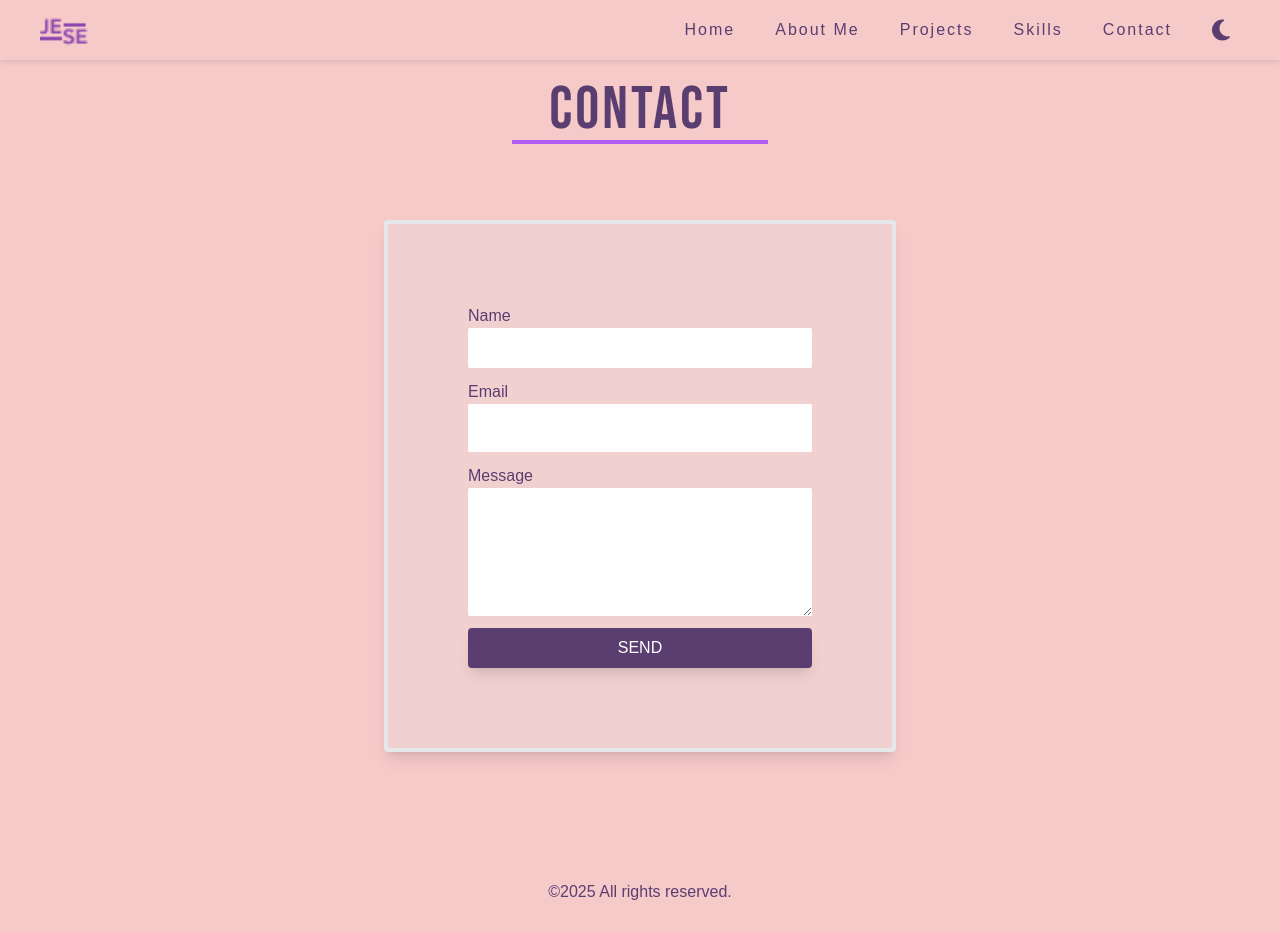
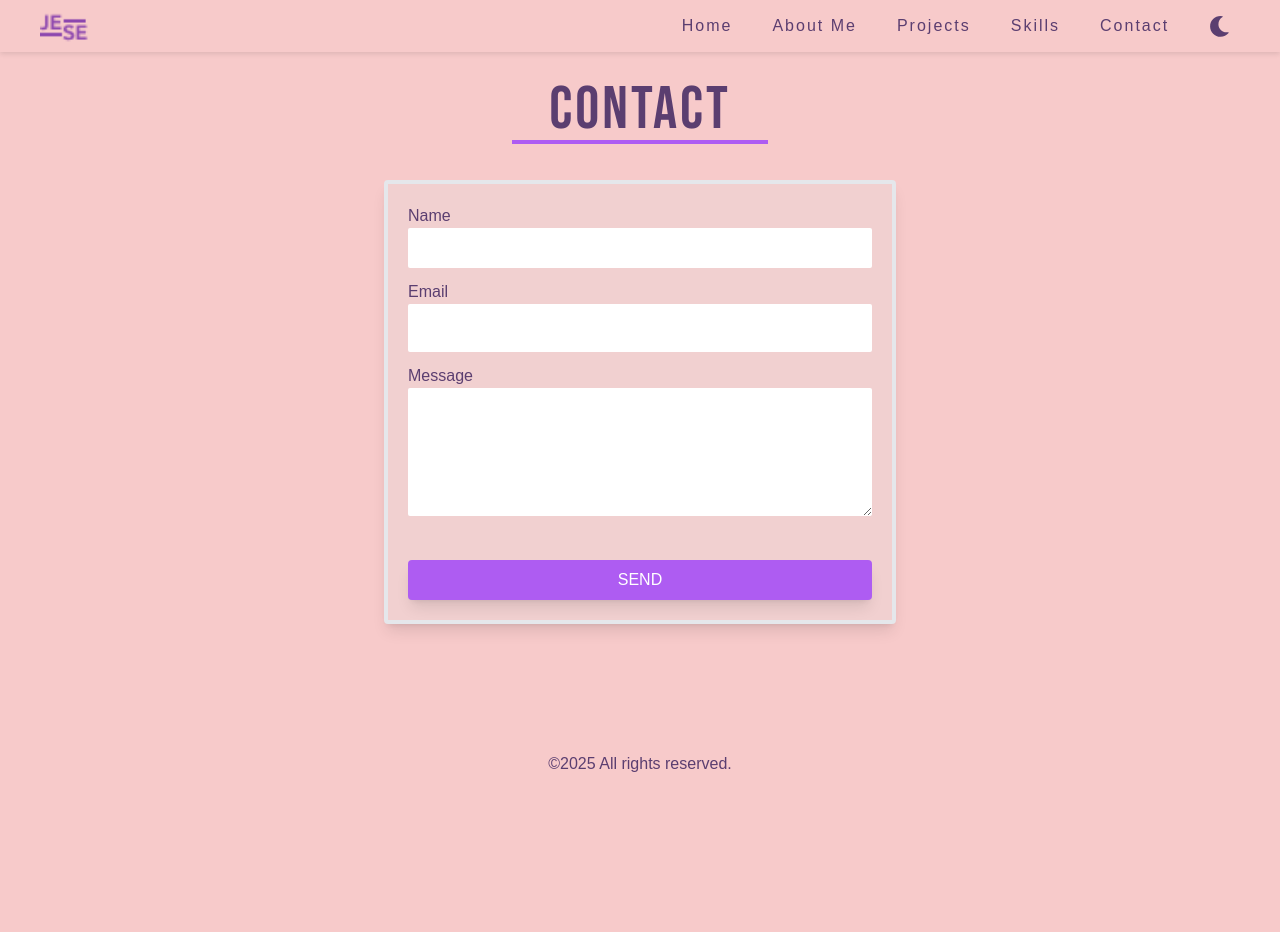
Before and after one commit to yui9667/portfolio-y, a React (Vite) app in the folder portfolio-y/: page /contact in a window 1280 px wide. After the commit the page ends 804 px from the top, so only its background shows below. Built offline with nearby package versions, Linux system fonts and the light colour scheme; a web font is replaced by a local one.

Commit message:
Changed icons and adjusted design

```diff
--- a/portfolio-y/src/components/Contact/Contact.jsx
+++ b/portfolio-y/src/components/Contact/Contact.jsx
@@ -52,7 +52,7 @@ const Contact = () => {
           whileInView={{ opacity: 1 }}
           transition={{ duration: 1 }}
           viewport={{ once: true, amount: 0.5 }}
-          className='flex flex-col  p-20 mt-20 rounded w-[32rem] shadow-lg border-4 mb-20 contact-form'
+          className='flex flex-col p-5 mt-10 rounded w-[32rem] shadow-lg border-4 mb-20 contact-form'
           style={{ backgroundColor: 'var(--contact-form-color)' }}
         >
           <label>Name</label>
@@ -82,8 +82,8 @@ const Contact = () => {
           <Button
             type='submit'
             value='Send'
-            className='rounded py-2 shadow-lg max-md:text-sm'
-            style={{ backgroundColor: '#5b3e70' }}
+            className='rounded mt-8 py-2 shadow-lg max-md:text-sm'
+            style={{ backgroundColor: 'var(--btn-color)' }}
           >
             Send
           </Button>
--- a/portfolio-y/src/components/DetailProject/DetailProject.jsx
+++ b/portfolio-y/src/components/DetailProject/DetailProject.jsx
@@ -41,7 +41,7 @@ const DetailProject = () => {
         whileInView={{ opacity: 1 }}
         transition={{ duration: 1 }}
         viewport={{ once: true, amount: 0.5 }}
-        className='text-6xl mt-20 text-center text-bold tracking-wider relative  max-md:text-5xl'
+        className='text-6xl mt-10 text-center text-bold tracking-wider relative  max-md:text-5xl'
         style={{ fontFamily: ' Bebas Neue' }}
       >
         Project
--- a/portfolio-y/src/components/Nav/Nav.jsx
+++ b/portfolio-y/src/components/Nav/Nav.jsx
@@ -1,7 +1,7 @@
 import { useState, useEffect, useContext } from 'react';
 import { Link } from 'react-router-dom';
-import { FontAwesomeIcon } from '@fortawesome/react-fontawesome';
-import { faSun, faMoon } from '@fortawesome/free-solid-svg-icons';
+import { IoIosSunny } from 'react-icons/io';
+import { FaMoon } from 'react-icons/fa';
 import { DarkModeContext } from '../Toggle/DarkModeContext';
 
 import Logo from '../../assets/logo-jese.png';
@@ -58,6 +58,7 @@ const Nav = () => {
               Home
             </Link>
           </li>
+
           <li className='nav-item'>
             <Link to='/about-me' className='nav-link' onClick={handleLinkClick}>
               About Me
@@ -79,11 +80,12 @@ const Nav = () => {
             </Link>
           </li>
           <div className='pr-10'>
-            <FontAwesomeIcon
-              icon={darkMode ? faSun : faMoon}
+            <div
               onClick={toggleDarkMode}
-              style={{ fontSize: '1.5rem', marginTop: '0.5rem' }}
-            />
+              style={{ fontSize: '1.3rem', marginTop: '0.4rem' }}
+            >
+              {darkMode ? <IoIosSunny /> : <FaMoon />}
+            </div>
           </div>
         </ul>
         <div
```
Also changed, not shown: portfolio-y/package.json (+6 -6 lines), 1 other file (tests, documents, lock files or other folders).
